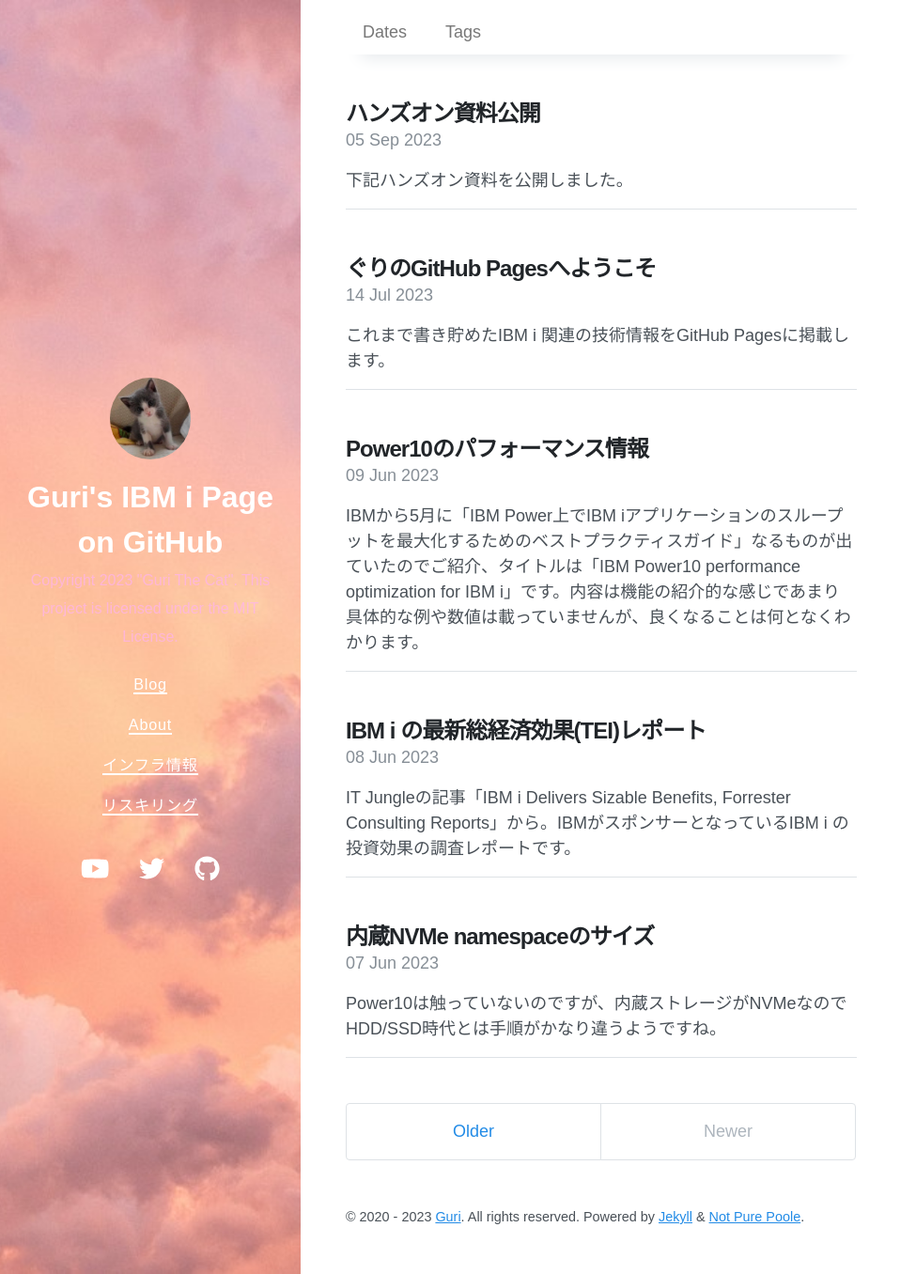
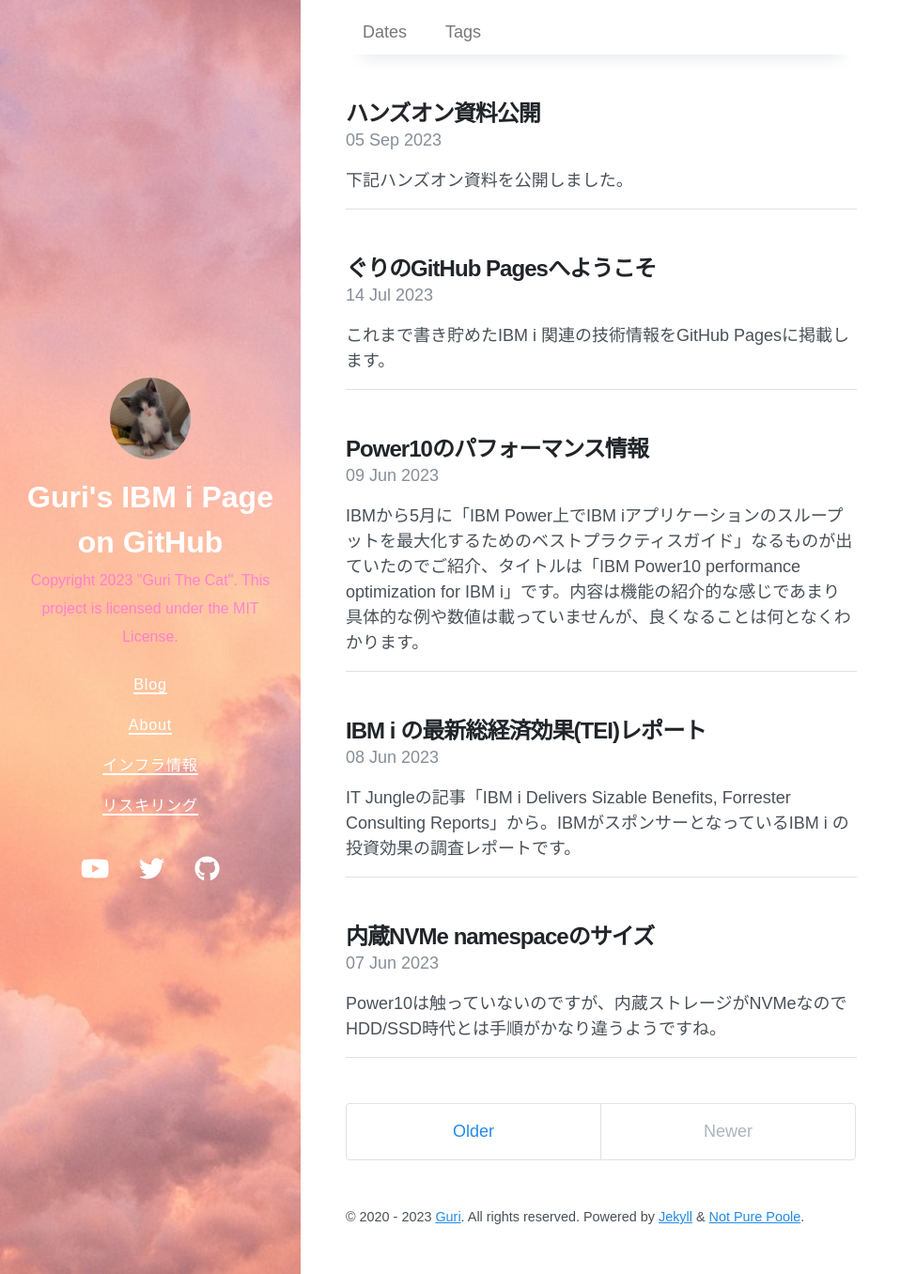
Before and after one commit to GuriCat/GuriPages, a Jekyll site: the page built from index.html, in a window 1280 px wide and 1356 px high. Shown: the whole window at 94% size, without its empty margins (0-975 px from the left). Built offline with Jekyll 4.4.1, drawn with Linux system fonts in a browser that asks for light colours; nearby versions of some CDN libraries; the list of posts is cut into pages by our own code.

Commit message:
Update _config.yml

```diff
--- a/_config.yml
+++ b/_config.yml
@@ -1,7 +1,7 @@
 # Setup
 title: Guri's IBM i Page on GitHub
 description: # >- # this means to ignore newlines until "baseurl:"
-  <font color="#ffb3f1">Copyright 2023 "Guri The Cat".
+  <font color="#ff66e3">Copyright 2023 "Guri The Cat".
   This project is licensed under the MIT License.</font>
 url: "https://guricat.github.io" # the base hostname & protocol for your site, e.g. http://example.com
 baseurl: "/GuriPages" # the subpath of your site, e.g. /blog
```
